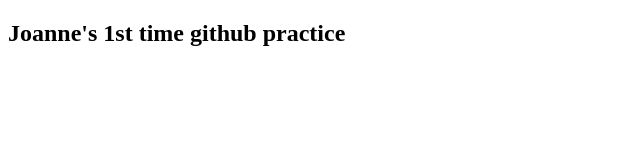
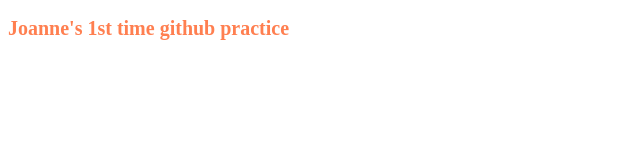
Before and after one commit to JOANDMAX/projectwork, a plain HTML site: page index.html in a window 1280 px wide. Shown: the whole page, without its empty margins (0-640 px from the left). Drawn offline with Linux system fonts and the light colour scheme; files that its build step writes are made by us from their sources.

Commit message:
新增css樣式

```diff
--- a/index.html
+++ b/index.html
@@ -4,6 +4,7 @@
     <meta charset="UTF-8">
     <meta name="viewport" content="width=device-width, initial-scale=1.0">
     <title>Document</title>
+    <link rel="stylesheet" href="project/style.css">
 </head>
 <body>
     <h2>Joanne's 1st time github practice</h2>
--- /dev/null
+++ b/style.css
@@ -0,0 +1,4 @@
+h2{
+    font-size: 20px;
+    color:coral
+}
```
